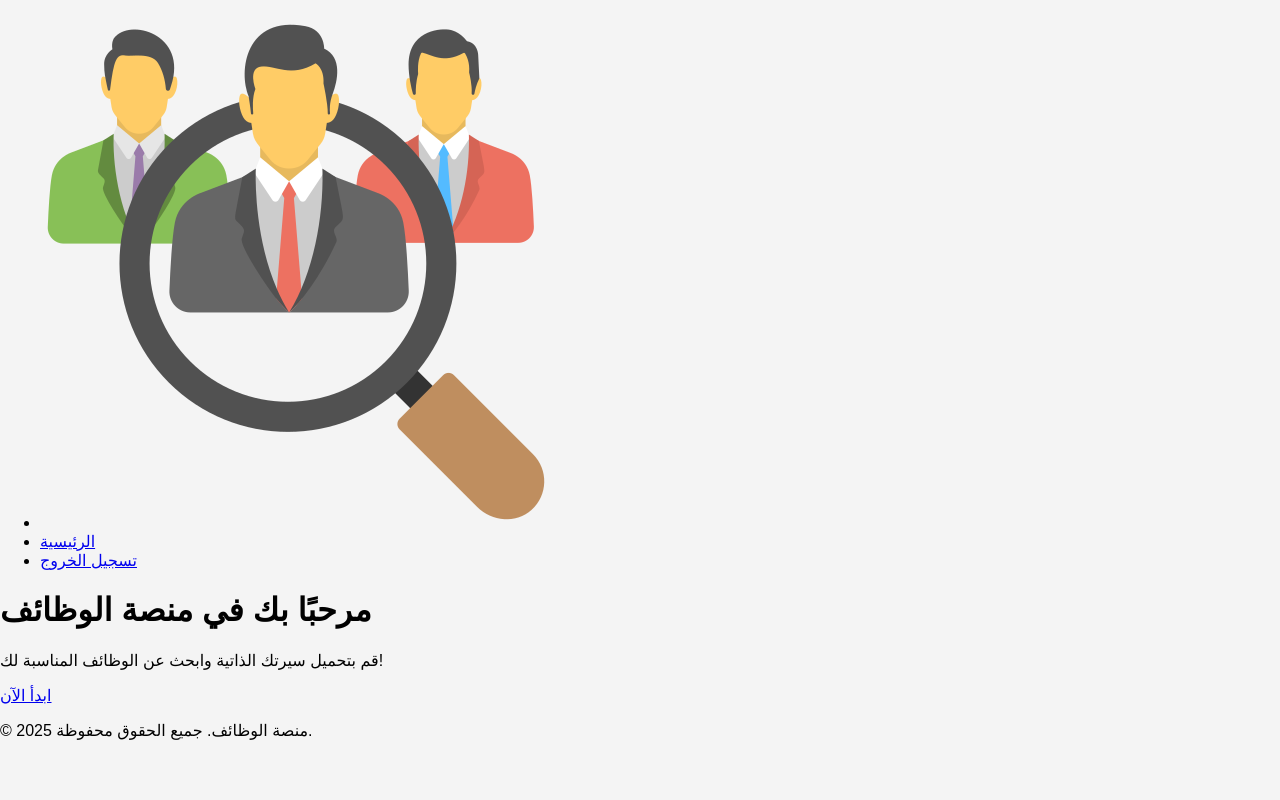
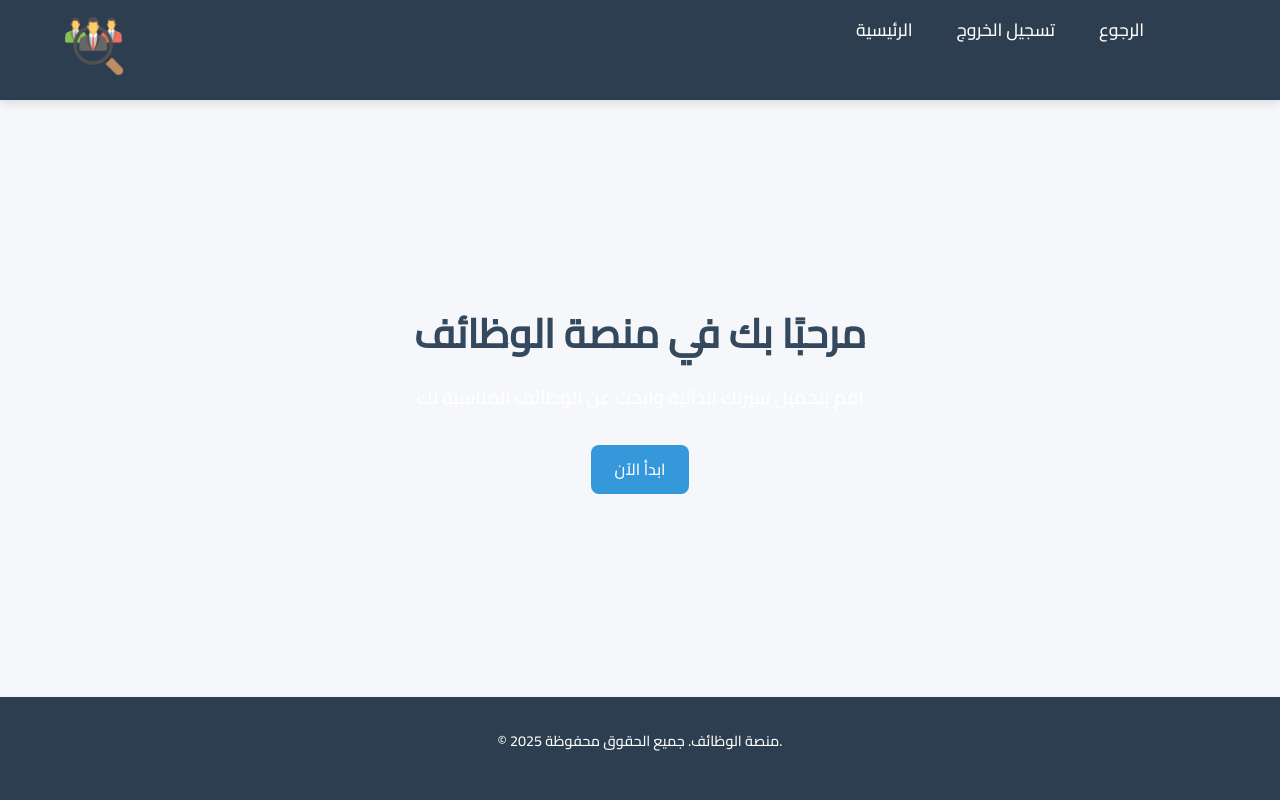
Before and after one commit to salehff21/career_gate_website, a PHP site: page /home.php in a window 1280 px wide. Run offline with PHP 8.4, Linux system fonts and the light colour scheme; a user stored in the database is signed in.

Commit message:
شرح التعديل

```diff
--- a/css/header.css
+++ b/css/header.css
@@ -1,5 +1,6 @@
 .site-header {
     font-family: 'Cairo', sans-serif;
+    font-weight: 500; /* Cairo Medium */
     direction: rtl;
     background-color: #2d3e50;
     color: white;
--- /dev/null
+++ b/css/home.css
@@ -0,0 +1,68 @@
+
+
+* {
+    margin: 0;
+    padding: 0;
+    box-sizing: border-box;
+
+    font-family: 'Cairo', sans-serif;
+}
+
+body {
+    background-color: #f5f7fa;
+    color: #333;
+    line-height: 1.6;
+    display: flex;
+    flex-direction: column;
+    min-height: 100vh;
+}
+
+  footer {
+    background-color: #2c3e50;
+    color: white;
+    text-align: center;
+    padding: 1rem 0;
+    box-shadow: 0 2px 5px rgba(0,0,0,0.1);
+}
+
+main {
+    flex: 1;
+    display: flex;
+    flex-direction: column;
+    align-items: center;
+    justify-content: center;
+    padding: 3rem 1rem;
+    text-align: center;
+}
+
+h1 {
+    font-size: 2.5rem;
+    margin-bottom: 1rem;
+    color: #34495e;
+}
+
+p {
+    font-size: 1.2rem;
+    margin-bottom: 2rem;
+    color: #ffffff;
+}
+
+.btn {
+    display: inline-block;
+    background-color: #3498db;
+    color: white;
+    padding: 0.75rem 1.5rem;
+    border-radius: 8px;
+    text-decoration: none;
+    font-size: 1rem;
+    transition: background-color 0.3s ease;
+}
+
+.btn:hover {
+    background-color: #2980b9;
+}
+
+footer p {
+    font-size: 0.9rem;
+    margin-top: 1rem;
+}
--- a/css/jobSeeker_dashboard.css
+++ b/css/jobSeeker_dashboard.css
@@ -1,6 +1,7 @@
 
         body {
             font-family: 'Cairo', sans-serif;
+            font-weight: 500; /* Cairo Medium */
             background-color: #f4f6f8;
             margin: 0;
             padding: 0;
--- a/css/styles.css
+++ b/css/styles.css
@@ -1,8 +1,14 @@
 body {
     font-family: 'Cairo', sans-serif;
+    font-weight: 500; /* Cairo Medium */
     background-color: #f4f4f4;
     margin: 0;
     padding: 0;
+}
+
+h1, h2, h3 {
+    font-family: 'Cairo', sans-serif;
+    font-weight: 500;
 }
 
 .form-container {
--- a/db_connect.php
+++ b/db_connect.php
@@ -2,7 +2,7 @@
 // ملف الاتصال بقاعدة البيانات db.php
 
 $host = "localhost";
-$dbname = "job_portal";
+$dbname = "job_portal_v2";
 $username = "root";
 $password1 = "";
  // الاتصال بقاعدة البيانات
--- a/header.php
+++ b/header.php
@@ -1,18 +1,67 @@
-<?php if (session_status() === PHP_SESSION_NONE) {
-    session_start();} ?>
+<?php
+if (session_status() === PHP_SESSION_NONE) {
+    session_start();
+}
+?>
 <header class="site-header">
+    <link href="https://fonts.googleapis.com/css2?family=Cairo:wght@500&display=swap" rel="stylesheet">
 
-    <nav>
+    <style>
+        .site-header {
+            font-family: 'Cairo', sans-serif;
+            direction:ltr;
+            background-color: #2d3e50;
+            color: white;
+            padding: 1rem 5%;
+            display: flex;
+            justify-content: space-between;
+            align-items: center;
+            box-shadow: 0 4px 8px rgba(0, 0, 0, 0.1);
+        }
+
+        .site-header .logo {
+            width: 60px;
+            height: 60px;
+            object-fit: cover;
+        }
+
+        .site-header nav ul {
+            list-style: none;
+            padding: 0;
+            margin: 0;
+            display: flex;
+            gap: 20px;
+        }
+
+        .site-header nav ul li a {
+            color: white;
+            text-decoration: none;
+            font-size: 1.1em;
+            padding: 8px 12px;
+            border-radius: 5px;
+            transition: all 0.3s ease-in-out;
+            font-family: 'Cairo', sans-serif;
+        }
+
+        .site-header nav ul li a:hover {
+            background-color: rgba(255, 255, 255, 0.2);
+        }
+    </style>
+
+    <nav><ul>
+        <ul>  <li><img src="logo.png" style="margin-right:700px" alt="شعار الموقع" class="logo"></li></ul>
         <ul>
-            <li> <img src="logo.png" alt="شعار الموقع" class="logo"></li>
+
             <li><a href="home.php">الرئيسية</a></li>
 
             <?php if (!isset($_SESSION['user_id'])): ?>
+
                 <li><a href="register.php">التسجيل</a></li>
                 <li><a href="loginSeekerjob.php">تسجيل الدخول</a></li>
             <?php else: ?>
                 <li><a href="../logout.php">تسجيل الخروج</a></li>
+                <li><a href="javascript:history.back()">الرجوع</a></li>
             <?php endif; ?>
-        </ul>
+        </ul></ul>
     </nav>
 </header>
--- a/home.php
+++ b/home.php
@@ -6,7 +6,8 @@
     <meta charset="UTF-8">
     <meta name="viewport" content="width=device-width, initial-scale=1.0">
     <title>منصة الوظائف</title>
-    <link rel="stylesheet" href="css/styles.css">
+    <link rel="stylesheet" href="css/home.css">
+    <link href="https://fonts.googleapis.com/css2?family=Cairo:wght@500&display=swap" rel="stylesheet">
     <?php include 'header.php'?>
 </head>
 <body>
--- a/jobseeker_panel/upload_cv.php
+++ b/jobseeker_panel/upload_cv.php
@@ -4,7 +4,7 @@ if (session_status() === PHP_SESSION_NONE) {
     session_start();
 }
 
-if (!isset($_SESSION['user_id']) || $_SESSION['user_type'] !== 'student') {
+if (!isset($_SESSION['user_id']) || $_SESSION['user_type'] !== 'job_seeker') {
     echo "<script>window.onload = function() {
         showMessage('يجب تسجيل الدخول كطالب لرفع السيرة الذاتية.', 'error');
     }</script>";
@@ -55,6 +55,7 @@ if ($_SERVER['REQUEST_METHOD'] == 'POST' && isset($_FILES['resume'])) {
     <meta name="viewport" content="width=device-width, initial-scale=1.0">
     <title>رفع السيرة الذاتية</title>
     <link href="https://fonts.googleapis.com/css2?family=Cairo:wght@500&display=swap" rel="stylesheet">
+    <link rel="stylesheet" href="../css/header.css">
     <style>
         body {
             font-family: 'Cairo', sans-serif;
--- a/loginSeekerjob.php
+++ b/loginSeekerjob.php
@@ -38,6 +38,8 @@ if ($_SERVER['REQUEST_METHOD'] == 'POST') {
     <meta name="viewport" content="width=device-width, initial-scale=1.0">
     <title>تسجيل الدخول </title>
     <link rel="stylesheet" href="css/styles.css">
+    <link href="https://fonts.googleapis.com/css2?family=Cairo:wght@500&display=swap" rel="stylesheet">
+
 </head>
 <body>
     <div id="message-box" class="hidden"></div>
```
Also changed, not shown: database/job_portal.sql (+98 -7 lines), employer_panel/view_applicants.php (+77 -5 lines), register.php (+10 -0 lines), style.css (deleted, +0 -107 lines), uploads/g.jpg (deleted), uploads/images (1).jpg (added), 2 other files.
